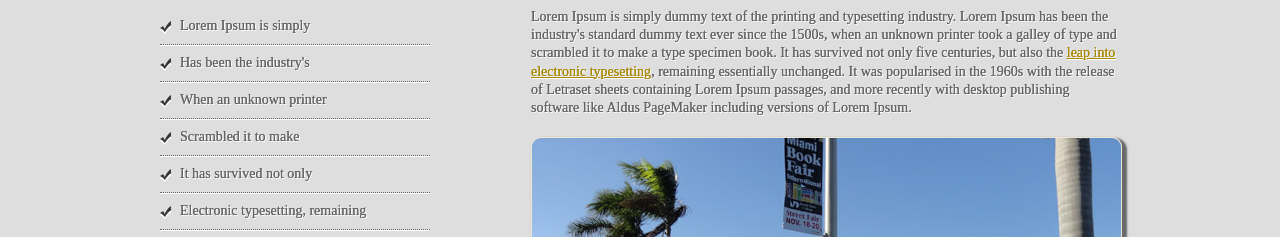
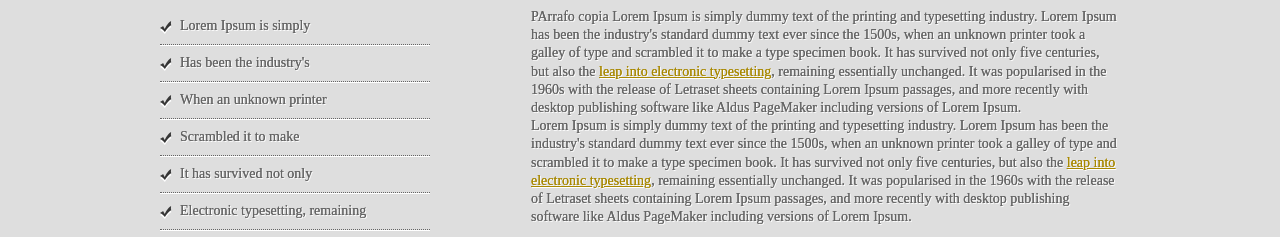
Before and after one commit to juan-bongiovane/sprint, a plain HTML site: page index.html in a window 1280 px wide. Shown: the part 520-757 px from the top of the page. Drawn offline with Linux system fonts and the light colour scheme; a web font is replaced by a local one.

Commit message:
modifiar parrafo HTML

```diff
--- a/index.html
+++ b/index.html
@@ -37,6 +37,9 @@ Released: 4.3.13
     </nav>
     <div class="mainContent">
     	<h1>Welcome</h1>
+    	<p>
+        	PArrafo copia Lorem Ipsum is simply dummy text of the printing and typesetting industry. Lorem Ipsum has been the industry's standard dummy text ever since the 1500s, when an unknown printer took a galley of type and scrambled it to make a type specimen book. It has survived not only five centuries, but also the <a href="#">leap into electronic typesetting</a>, remaining essentially unchanged. It was popularised in the 1960s with the release of Letraset sheets containing Lorem Ipsum passages, and more recently with desktop publishing software like Aldus PageMaker including versions of Lorem Ipsum.
+        </p>
         <p>
         	Lorem Ipsum is simply dummy text of the printing and typesetting industry. Lorem Ipsum has been the industry's standard dummy text ever since the 1500s, when an unknown printer took a galley of type and scrambled it to make a type specimen book. It has survived not only five centuries, but also the <a href="#">leap into electronic typesetting</a>, remaining essentially unchanged. It was popularised in the 1960s with the release of Letraset sheets containing Lorem Ipsum passages, and more recently with desktop publishing software like Aldus PageMaker including versions of Lorem Ipsum.
         </p>
```
